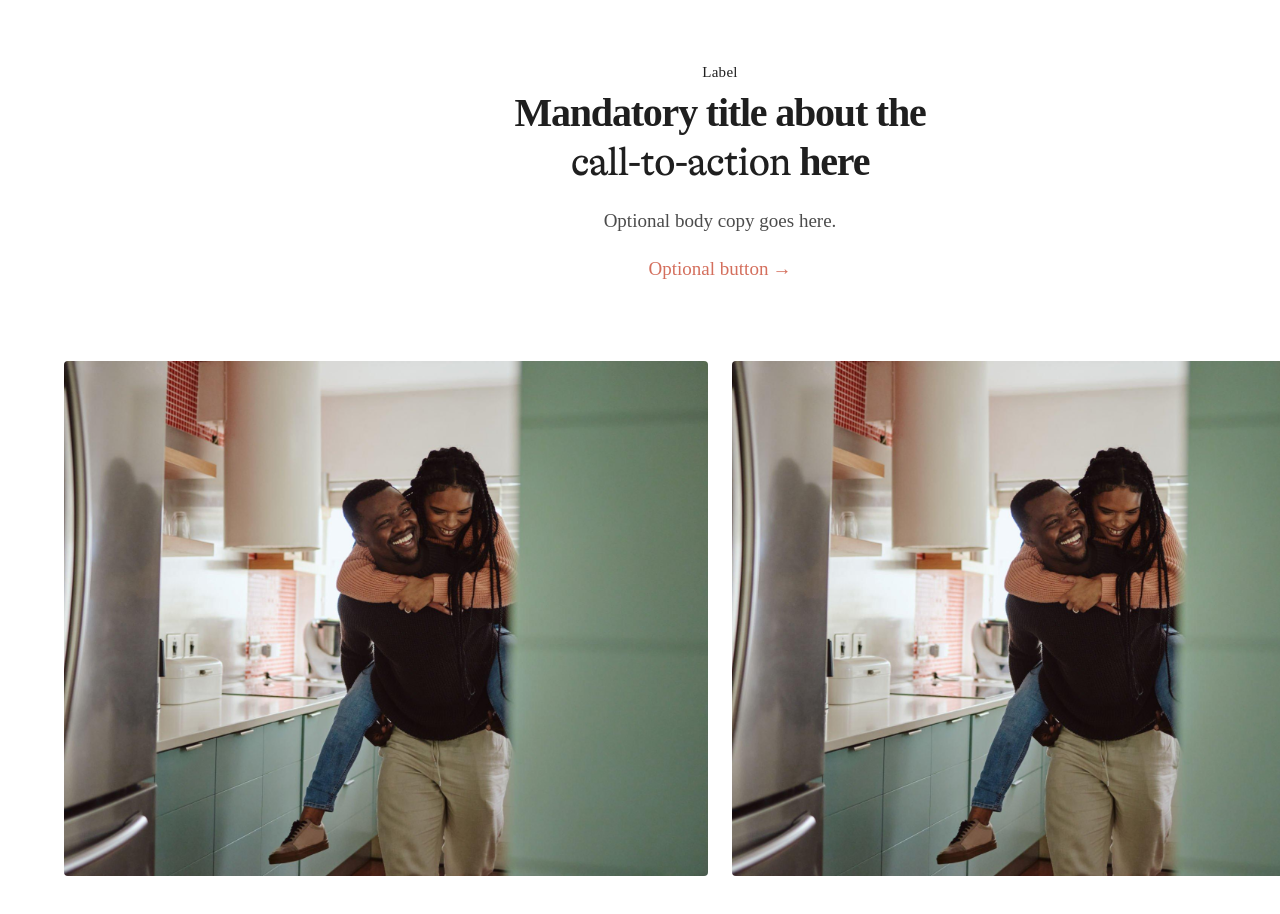
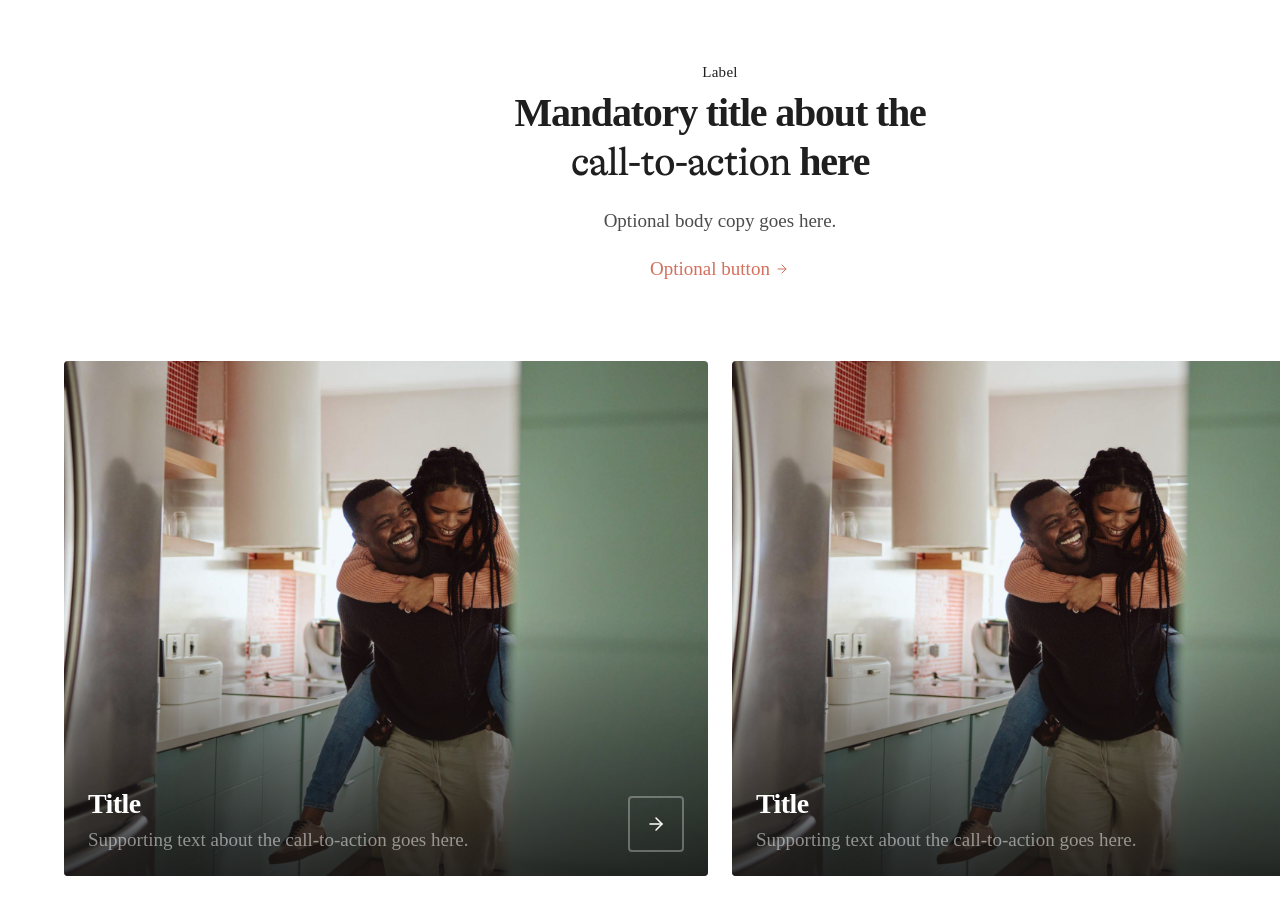
Before and after one commit to Doortje-Geuze04/leapforce-cta-case, a React (Vite) app: page / in a window 1280 px wide. Shown: the top 914 px of the page. Built offline with nearby package versions, Linux system fonts and the light colour scheme; the HTML template or start-up script is replaced by a standard one; a web font is replaced by a local one.

Commit message:
Added gradient to the images and text, changed the arrows to SVG to match figma arrow.

```diff
--- a/src/components/CTASection.jsx
+++ b/src/components/CTASection.jsx
@@ -16,13 +16,13 @@ const ctaSection = {
     {
       title: "Title",
       description: "Supporting text about the call-to-action goes here.",
-      image: "/Images/cta-image.jpg",
+      image: "/images/cta-image.jpg",
       href: "#",
     },
     {
       title: "Title",
       description: "Supporting text about the call-to-action goes here.",
-      image: "/Images/cta-image.jpg",
+      image: "/images/cta-image.jpg",
       href: "#",
     },
   ],
@@ -67,15 +67,26 @@ export default function CTASection() {
 
             <a
               href={ctaSection.button.href}
-              className="flex h-6 w-[158px] items-center justify-center gap-1 rounded-[26px] text-[#d46f5d]"
+              className="flex h-6 items-center gap-1 text-[#d46f5d]"
               style={{ fontFamily: "TTCommons", fontWeight: 450 }}
             >
             <span className="text-[19px] leading-6">
               {ctaSection.button.label}
             </span>
-              <span aria-hidden="true" className="text-[19px] leading-6">
-                →
-              </span>
+
+            <svg
+              width="16"
+              height="16"
+              viewBox="0 0 24 24"
+              fill="none"
+              stroke="#d46f5d"
+              strokeWidth="1.5"
+              strokeLinecap="round"
+              strokeLinejoin="round"
+            >
+              <line x1="6" y1="12" x2="18" y2="12" />
+              <polyline points="12 6 18 12 12 18" />
+            </svg>
           </a>
           </div>
 
@@ -85,13 +96,54 @@ export default function CTASection() {
               <a
                 key={`${card.title}-${index}`}
                 href={card.href}
-                className="block h-[515px] w-[644px] overflow-hidden rounded-[4px]"
+                className="relative block h-[515px] w-[644px] overflow-hidden rounded-[4px]"
               >
               <img
                 src={card.image}
                 alt={card.title}
                 className="h-full w-full object-cover"
               />
+
+            {/* gradient */}
+          <div className="pointer-events-none absolute bottom-0 left-0 h-[257.5px] w-full bg-gradient-to-t from-[#141414]/80 to-transparent" />
+
+            {/* content */}
+          <div className="absolute bottom-6 left-6 right-6 flex items-end justify-between">
+
+          <div className="flex flex-col gap-2 text-white">
+            <h3
+            className="text-[28px] leading-[32px] tracking-[-0.02em]"
+            style={{ fontFamily: "TTCommons", fontWeight: 600 }}
+            >
+            {card.title}
+          </h3>
+
+          <p
+            className="text-[19px] leading-[24px] text-white/50"
+            style={{ fontFamily: "TTCommons", fontWeight: 450 }}
+          >
+          {card.description}
+          </p>
+          </div>
+
+          {/* arrow button */}
+          <div className="flex h-[56px] w-[56px] items-center justify-center rounded-[4px] border-2 border-white/30">
+            <svg
+              width="24"
+              height="24"
+              viewBox="0 0 24 24"
+              fill="none"
+              stroke="white"
+              strokeWidth="1.5"
+              strokeLinecap="round"
+              strokeLinejoin="round"
+            >
+                <line x1="6" y1="12" x2="18" y2="12" />
+              <polyline points="12 6 18 12 12 18" />
+            </svg>
+          </div>
+
+          </div>
           </a>
             ))}
           </div>
```
Lines whose indentation alone changed are shown as unchanged.
